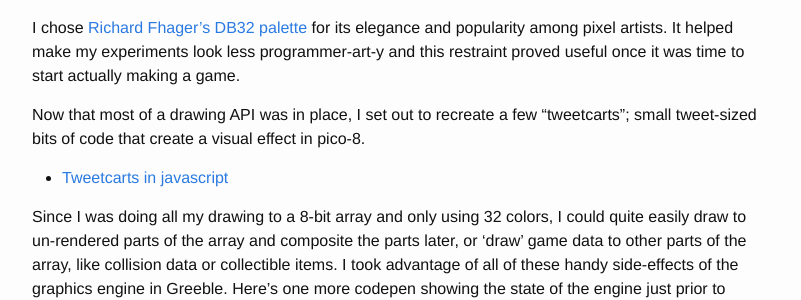
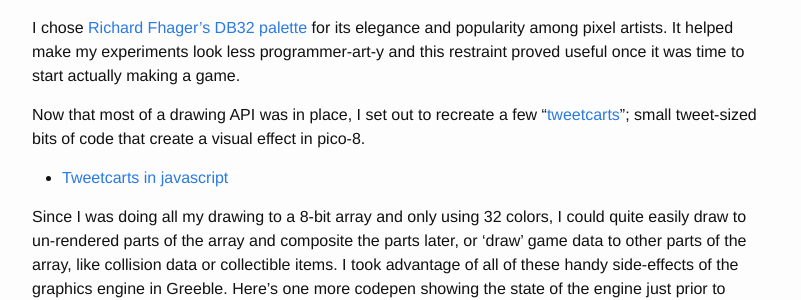
Before and after one commit to Rybar/rybar.github.io, a Jekyll site: the page built from _posts/2017-09-30-JS13k_2017_postmortem.markdown, in a window 1280 px wide and 900 px high, scrolled down 1254 px. Shown: the part 154-454 px from the top of the window, without its empty margins (238-1039 px from the left). Built offline with Jekyll 4.4.1, drawn with Linux system fonts in a browser that asks for light colours; part of the change alters nothing that is shown.

```diff
--- a/_posts/2017-09-30-JS13k_2017_postmortem.markdown
+++ b/_posts/2017-09-30-JS13k_2017_postmortem.markdown
@@ -36,7 +36,7 @@ Use the graphics and sound boilerplate: [JS13K 2017 Kit](https://github.com/Ryba
 
   I chose [Richard Fhager's DB32 palette](http://pixeljoint.com/forum/forum_posts.asp?TID=16247) for its elegance and popularity among pixel artists. It helped make my experiments look less programmer-art-y and this restraint proved useful once it was time to start actually making a game.
 
-  Now that most of a drawing API was in place, I set out to recreate a few "tweetcarts"; small tweet-sized bits of code that create a visual effect in pico-8.
+  Now that most of a drawing API was in place, I set out to recreate a few "[tweetcarts](https://twitter.com/search?q=%23tweetcart&src=typd)"; small tweet-sized bits of code that create a visual effect in pico-8.
   * [Tweetcarts in javascript](https://codepen.io/Rybar/full/YQEXbd/)
 
   Since I was doing all my drawing to a 8-bit array and only using 32 colors, I could quite easily draw to un-rendered parts of the array and composite the parts later, or 'draw' game data to other parts of the array, like collision data or collectible items. I took advantage of all of these handy side-effects of the graphics engine in Greeble. Here's one more codepen showing the state of the engine just prior to JS13k start, with a collision demo:
```
